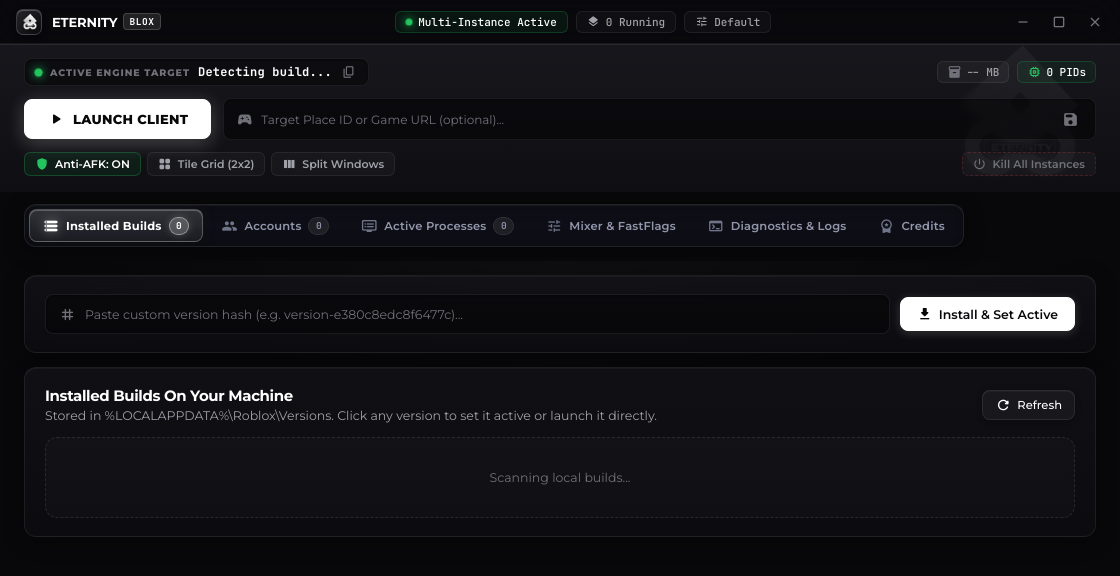
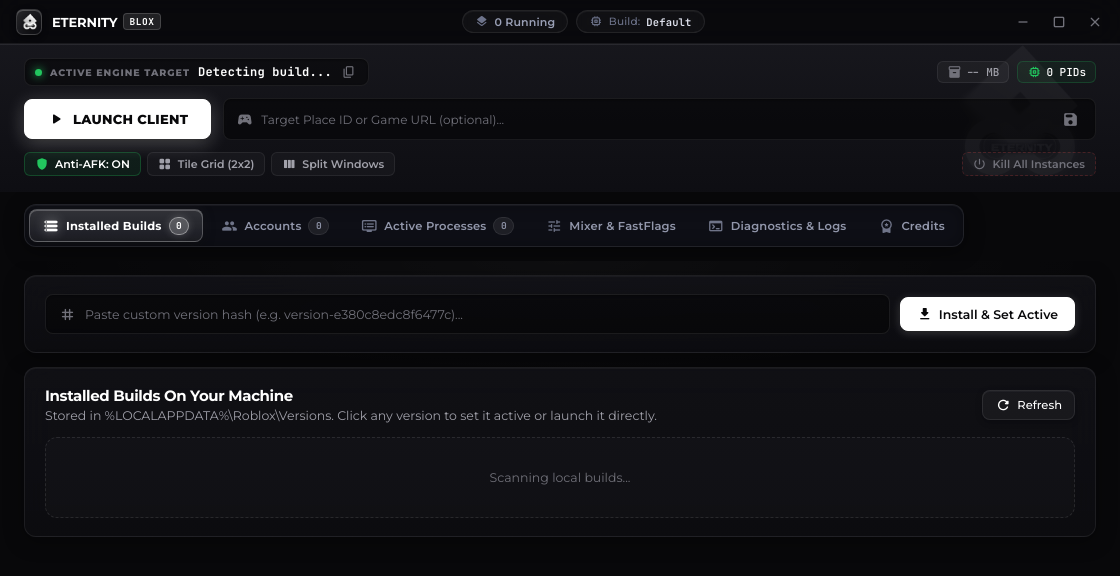
Before and after one commit to hor1zxn/eternity-blox, an Electron app: page src/renderer/index.html in a window 1120 px wide. Drawn offline with Linux system fonts and the light colour scheme; no server answers.

Commit message:
ui: remove redundant multi-instance active titlebar pill and refine titlebar capsule pills

```diff
--- a/src/renderer/app.js
+++ b/src/renderer/app.js
@@ -565,7 +565,8 @@ document.addEventListener('DOMContentLoaded', async () => {
 
   function updateActiveVersionDisplay() {
     const disp = state.activeVersion || 'Default';
-    if (headerActiveVer) headerActiveVer.textContent = disp.startsWith('version-') ? disp.slice(0, 16) : disp;
+    const clean = disp.startsWith('version-') ? disp.replace('version-', '').slice(0, 10) : disp;
+    if (headerActiveVer) headerActiveVer.textContent = clean;
     if (badgeActiveVer) badgeActiveVer.textContent = state.activeVersion ? 'Pinned' : 'Target';
     if (sidebarActiveVersion) sidebarActiveVersion.textContent = state.activeVersion || 'Auto (Latest)';
     if (cockpitActiveHash) cockpitActiveHash.textContent = state.activeVersion || 'Auto (Latest)';
@@ -1280,8 +1281,16 @@ document.addEventListener('DOMContentLoaded', async () => {
     const procTab = document.querySelector('.deck-tab[data-view="view-processes"]');
     if (procTab) procTab.click();
   };
+
+  const instancesPill = document.getElementById('instances-pill');
+  const activeVerPill = document.getElementById('active-ver-pill');
   cockpitPidsVal?.addEventListener('click', switchToProcessesTab);
   instanceCountLabel?.addEventListener('click', switchToProcessesTab);
+  instancesPill?.addEventListener('click', switchToProcessesTab);
+  activeVerPill?.addEventListener('click', () => {
+    const buildTab = document.querySelector('.deck-tab[data-view="view-installed"]');
+    if (buildTab) buildTab.click();
+  });
 
   btnSaveTarget?.addEventListener('click', () => {
     const t = getTargetGame();
@@ -1361,6 +1370,7 @@ document.addEventListener('DOMContentLoaded', async () => {
     state.runningPids = pids || [];
     const count = state.runningPids.length;
     if (instanceCountLabel) instanceCountLabel.textContent = `${count} Running`;
+    if (instancesPill) instancesPill.classList.toggle('live', count > 0);
     if (activePidsBadge) activePidsBadge.textContent = `${count} PIDs`;
     if (mixerPidsBadge) mixerPidsBadge.textContent = `${count} PIDs`;
     if (badgePidsCount) badgePidsCount.textContent = `${count}`;
--- a/src/renderer/index.html
+++ b/src/renderer/index.html
@@ -21,18 +21,15 @@
     </div>
 
     <div class="tb-drag-center">
-      <div class="tb-pill live" id="mutex-pill">
-        <span class="tb-dot"></span>
-        <span id="mutex-label">Multi-Instance Active</span>
-      </div>
-      <div class="tb-pill" id="instances-pill">
-        <span class="material-icons-round" style="font-size:13px">layers</span>
+      <button class="tb-pill" id="instances-pill" title="View Active Processes">
+        <span class="material-icons-round tb-pill-icon">layers</span>
         <span id="instance-count-label">0 Running</span>
-      </div>
-      <div class="tb-pill" id="active-ver-pill">
-        <span class="material-icons-round" style="font-size:13px">tune</span>
+      </button>
+      <button class="tb-pill" id="active-ver-pill" title="View Installed Builds">
+        <span class="material-icons-round tb-pill-icon">memory</span>
+        <span class="tb-pill-prefix">Build:</span>
         <span id="header-active-ver">Default</span>
-      </div>
+      </button>
     </div>
 
     <div class="tb-controls">
--- a/src/renderer/styles.css
+++ b/src/renderer/styles.css
@@ -163,53 +163,69 @@ button:focus-visible, .nav-item:focus-visible {
   display: flex;
   align-items: center;
   gap: 8px;
+  -webkit-app-region: no-drag;
 }
 
 .tb-pill {
   display: inline-flex;
   align-items: center;
   gap: 6px;
-  background: rgba(255, 255, 255, 0.03);
-  border: 1px solid rgba(255, 255, 255, 0.07);
-  border-radius: 6px;
-  padding: 3px 10px;
+  background: rgba(255, 255, 255, 0.035);
+  backdrop-filter: blur(12px);
+  -webkit-backdrop-filter: blur(12px);
+  border: 1px solid rgba(255, 255, 255, 0.08);
+  border-radius: 999px;
+  padding: 3.5px 12px;
+  font-family: 'Montserrat', sans-serif;
+  font-size: 11px;
+  font-weight: 600;
+  letter-spacing: 0.015em;
+  color: #9aa0b6;
+  cursor: pointer;
+  transition: all 0.2s cubic-bezier(0.16, 1, 0.3, 1);
+  box-shadow: inset 0 1px 0 rgba(255, 255, 255, 0.04);
+}
+
+.tb-pill:hover {
+  background: rgba(255, 255, 255, 0.07);
+  border-color: rgba(255, 255, 255, 0.18);
+  color: #ffffff;
+  transform: translateY(-0.5px);
+  box-shadow: 0 3px 12px rgba(0, 0, 0, 0.35), inset 0 1px 0 rgba(255, 255, 255, 0.08);
+}
+
+.tb-pill-icon {
+  font-size: 13.5px !important;
+  color: #6d738a;
+  transition: color 0.2s;
+}
+
+.tb-pill:hover .tb-pill-icon {
+  color: #ffffff;
+}
+
+.tb-pill-prefix {
+  color: #6d738a;
+  font-weight: 500;
+  font-size: 10.5px;
+}
+
+#header-active-ver {
   font-family: 'JetBrains Mono', monospace;
-  font-size: 11px;
-  font-weight: 500;
-  color: var(--t2);
-  transition: all var(--dur) var(--smooth);
-}
-
-.tb-pill:hover {
-  background: rgba(255, 255, 255, 0.05);
-  border-color: rgba(255, 255, 255, 0.14);
-  color: #ffffff;
+  font-size: 10.5px;
+  color: #e2e5f0;
 }
 
 .tb-pill.live {
-  background: rgba(34, 197, 94, 0.07);
-  border-color: rgba(34, 197, 94, 0.22);
-  color: #ffffff;
-}
-
-.tb-dot {
-  width: 6px;
-  height: 6px;
-  border-radius: 50%;
-  background: var(--t3);
-  flex-shrink: 0;
-}
-
-.tb-pill.live .tb-dot {
-  background: var(--green);
-  box-shadow: 0 0 8px var(--green);
-  animation: pulse-dot 2s infinite ease-in-out;
-}
-
-@keyframes pulse-dot {
-  0% { transform: scale(0.92); opacity: 0.75; }
-  50% { transform: scale(1.18); opacity: 1; }
-  100% { transform: scale(0.92); opacity: 0.75; }
+  background: rgba(34, 197, 94, 0.1);
+  border-color: rgba(34, 197, 94, 0.3);
+  color: #ffffff;
+  box-shadow: 0 0 12px rgba(34, 197, 94, 0.15), inset 0 1px 0 rgba(255, 255, 255, 0.1);
+}
+
+.tb-pill.live .tb-pill-icon {
+  color: var(--green);
+  filter: drop-shadow(0 0 4px var(--green));
 }
 
 .tb-controls {
```
